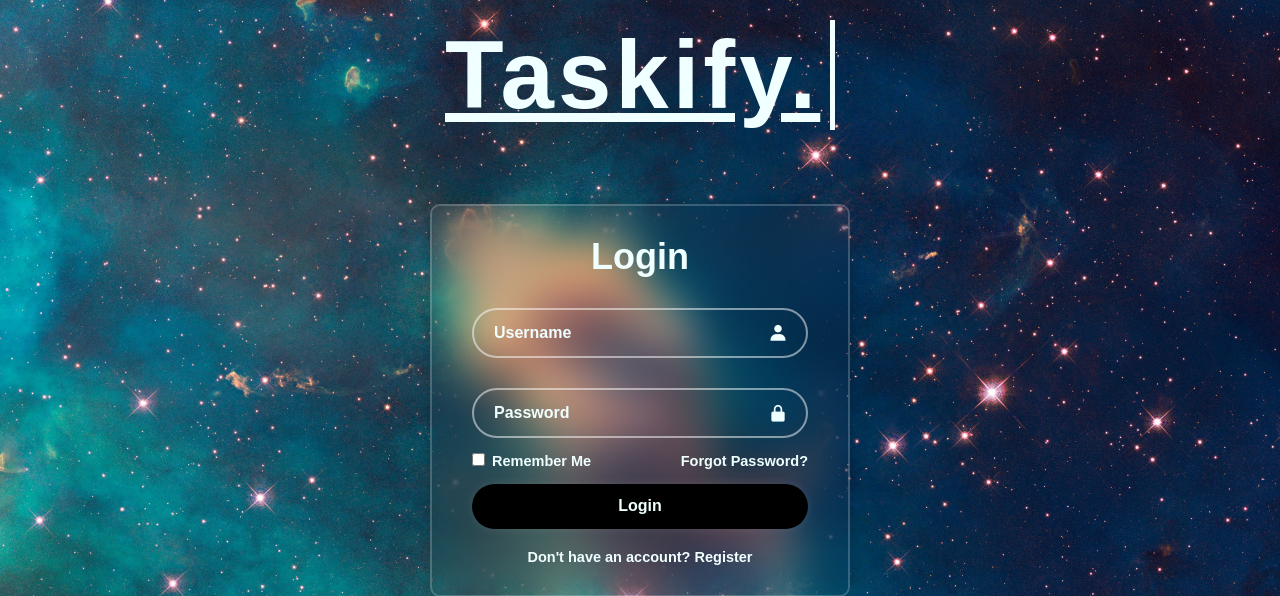
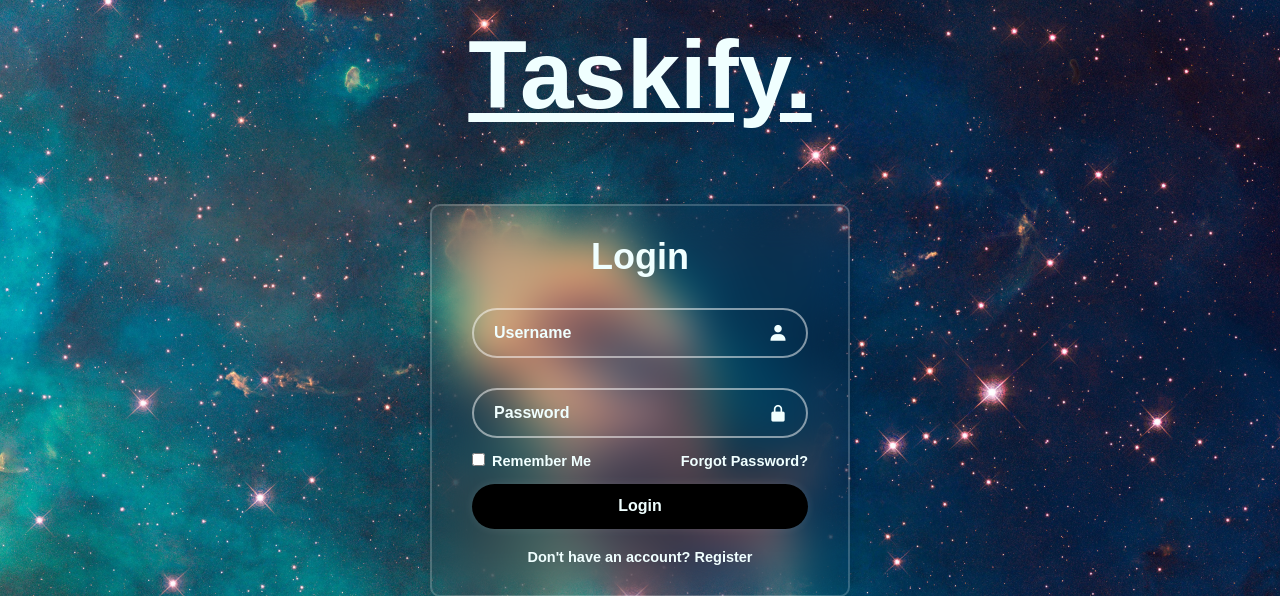
Before and after one commit to mpayton124/To-do-List, a PHP site: page /login_screen.html in a window 1280 px wide. Shown: the top 596 px of the page. Run offline with PHP 8.4, Linux system fonts and the light colour scheme.

Commit message:
Update lsstyle.css

```diff
--- a/lsstyle.css
+++ b/lsstyle.css
@@ -153,24 +153,7 @@ body
 
     }
 
-        .title
-        {
-            letter-spacing: 4px;
-            border-right: 5px solid;
-            width: 390px;
-            white-space: nowrap;
-            overflow: hidden;
-            animation:
-                typing 2.5s,
-                cursor .4s forwards;
 
-        }
-
-
-        @keyframes typing
-        {
-            from { width: 0; }
-        }
 
 
         @keyframes glow
```
